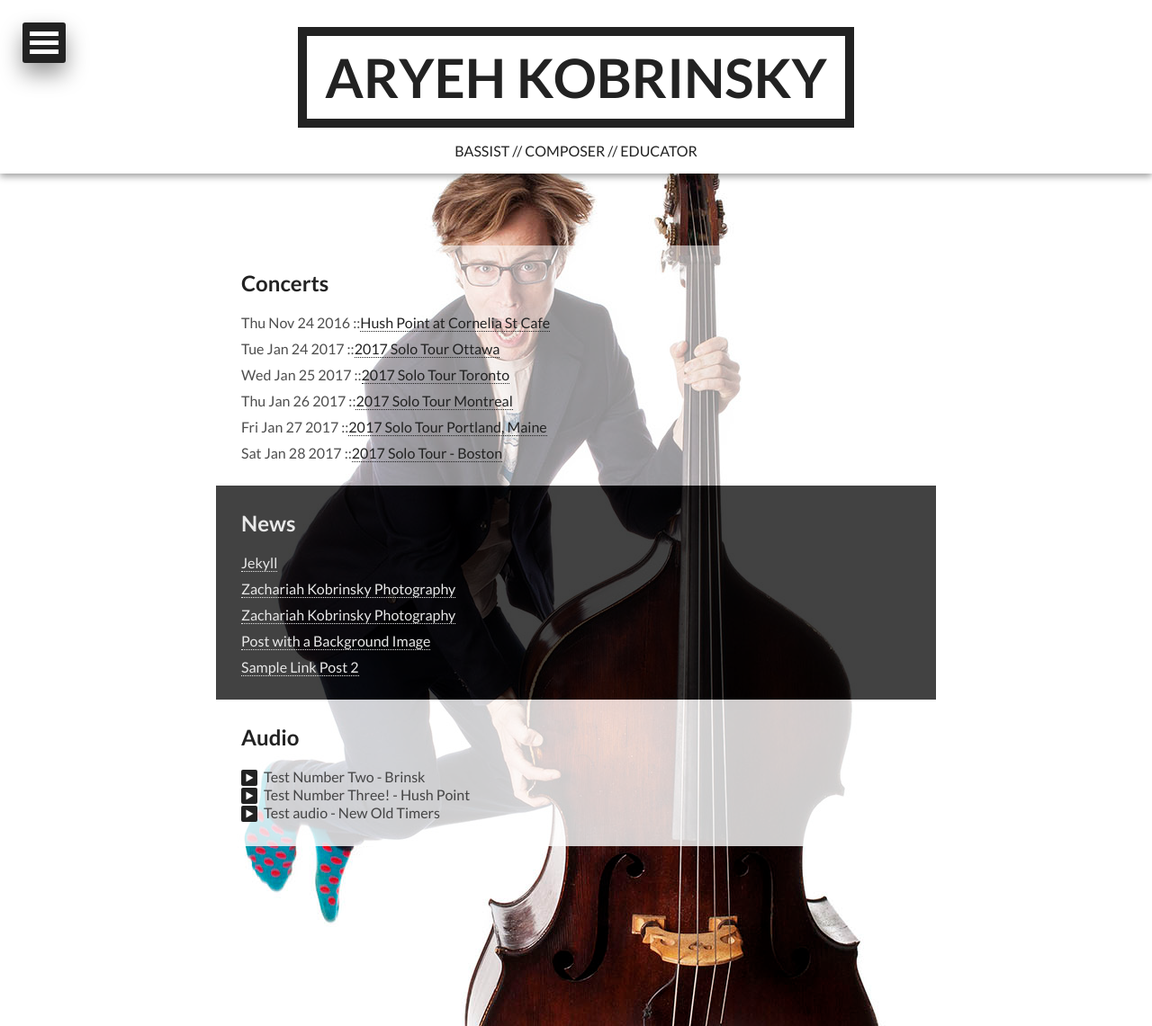
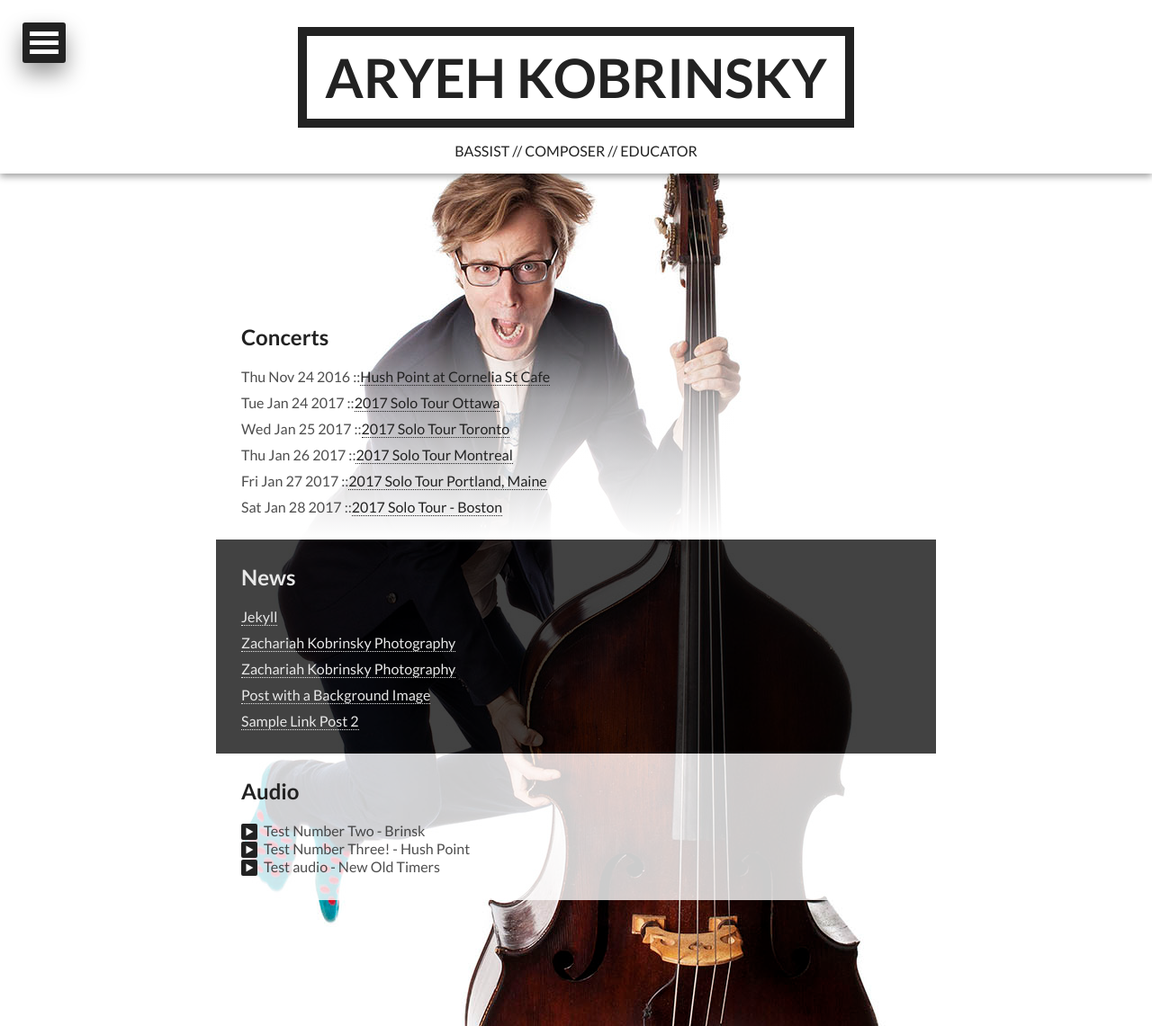
Before and after one commit to akobrinsky/akobrinsky.github.io, a Jekyll site: the page built from index.html, in a window 1280 px wide. Shown: the whole page at 90% size. Built offline with Jekyll 4.4.1, drawn with Linux system fonts in a browser that asks for light colours; nearby versions of some CDN libraries.

Commit message:
new edits

```diff
--- a/_config.yml
+++ b/_config.yml
@@ -7,7 +7,7 @@
 # Your site's domain goes here (eg: https://mmistakes.github.io, http://yourdomain.com, etc)
 # When testing locally leave blank or use http://localhost:4000
 paginate_path: "/posts/page:num/"
-url:
+url: "http://127.0.0.1:4000"
 collections:
  posts:
   output: true
--- a/_sass/_page.scss
+++ b/_sass/_page.scss
@@ -125,8 +125,10 @@
 		vertical-align: middle;
 		margin: 0 auto;
 		text-align: center;
-		   background: -webkit-linear-gradient(top, rgba(0,0,0,0), rgba(0,0,0,0.38));
-    background: linear-gradient(to bottom, rgba(0,0,0,0), rgba(0,0,0,0.38));
+background: -moz-linear-gradient(top, rgba(0,0,0,0) 0%, rgba(0,0,0,0.35) 100%); /* FF3.6-15 */
+background: -webkit-linear-gradient(top, rgba(0,0,0,0) 0%,rgba(0,0,0,0.35) 100%); /* Chrome10-25,Safari5.1-6 */
+background: linear-gradient(to bottom, rgba(0,0,0,0) 0%,rgba(0,0,0,0.35) 100%); /* W3C, IE10+, FF16+, Chrome26+, Opera12+, Safari7+ */
+filter: progid:DXImageTransform.Microsoft.gradient( startColorstr='#00000000', endColorstr='#59000000',GradientType=0 ); /* IE6-9 */
 	}
 
 	h1 {
@@ -521,7 +523,7 @@
 	article {
 		background-color: #fff;
 		box-shadow: 0 0 0 0, 0 6px 12px rgba($base-color,0.1);
-		border-radius: 3px;
+		border-radius: 0 0 3px 3px;
 		margin-bottom: 20px;
 		padding: 25px 15px;
 
@@ -715,8 +717,10 @@
   }
 }
 .concert-block {
-  background: rgba(255, 255, 255, 0.57) none repeat scroll 0 0;
-  padding: 27px 28px;
+background: -moz-linear-gradient(top, rgba(255,255,255,0) 0%, rgba(255,255,255,0.62) 41%, rgba(255,255,255,0.8) 65%, rgba(255,255,255,1) 100%); /* FF3.6-15 */
+background: -webkit-linear-gradient(top, rgba(255,255,255,0) 0%,rgba(255,255,255,0.62) 41%,rgba(255,255,255,0.8) 65%,rgba(255,255,255,1) 100%); /* Chrome10-25,Safari5.1-6 */
+background: linear-gradient(to bottom, rgba(255,255,255,0) 0%,rgba(255,255,255,0.62) 41%,rgba(255,255,255,0.8) 65%,rgba(255,255,255,1) 100%); /* W3C, IE10+, FF16+, Chrome26+, Opera12+, Safari7+ */
+filter: progid:DXImageTransform.Microsoft.gradient( startColorstr='#00ffffff', endColorstr='#ffffff',GradientType=0 ); /* IE6-9 */  padding: 27px 28px;
   a {
   	color: $dark;
   }
@@ -845,7 +849,7 @@
 	display: block;
 }
 .block-wrapper {
-	margin: 80px 0;
+	margin: 140px 0;
 }
 .block-wrapper {
 	.posting {
```
